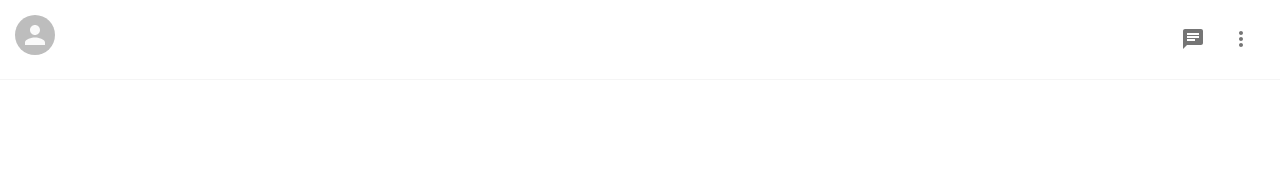
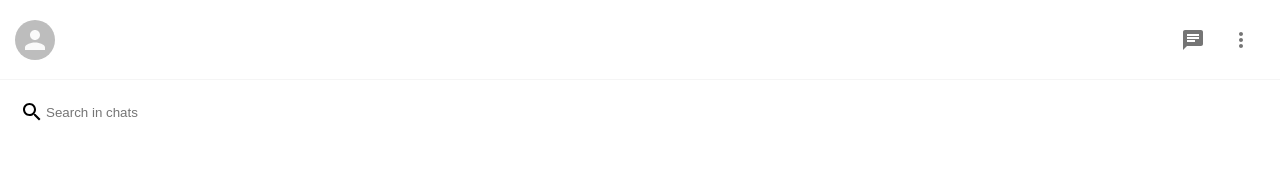
Before and after one commit to lucifer2355/whatsApp, a Next.js app: page / in a window 1280 px wide. Shown: the top 194 px of the page. Built offline with nearby package versions, Linux system fonts and the light colour scheme.

Commit message:
add search in chat input

```diff
--- a/components/Sidebar.jsx
+++ b/components/Sidebar.jsx
@@ -3,6 +3,7 @@ import styled from "styled-components";
 import { Avatar, IconButton } from "@material-ui/core";
 import MoreVertIcon from "@material-ui/icons/MoreVert";
 import ChatIcon from "@material-ui/icons/Chat";
+import SearchIcon from "@material-ui/icons/Search";
 
 const Container = styled.div``;
 
@@ -13,14 +14,33 @@ const Header = styled.div`
   background-color: white;
   z-index: 1;
   justify-content: space-between;
+  align-items: center;
   padding: 15px;
   height: 80px;
   border-bottom: 1px solid whitesmoke;
 `;
 
-const UserAvatar = styled(Avatar)``;
+const UserAvatar = styled(Avatar)`
+  cursor: pointer;
+
+  :hover {
+    opacity: 0.8;
+  }
+`;
 
 const IconContainer = styled.div``;
+
+const Search = styled.div`
+  display: flex;
+  align-items: center;
+  padding: 20px;
+  border-radius: 2px;
+`;
+
+const SearchInput = styled.input`
+  outline-width: 0;
+  border-width: 0;
+`;
 
 const Sidebar = () => {
   return (
@@ -37,6 +57,11 @@ const Sidebar = () => {
           </IconButton>
         </IconContainer>
       </Header>
+
+      <Search>
+        <SearchIcon />
+        <SearchInput placeholder='Search in chats' />
+      </Search>
     </Container>
   );
 };
```
